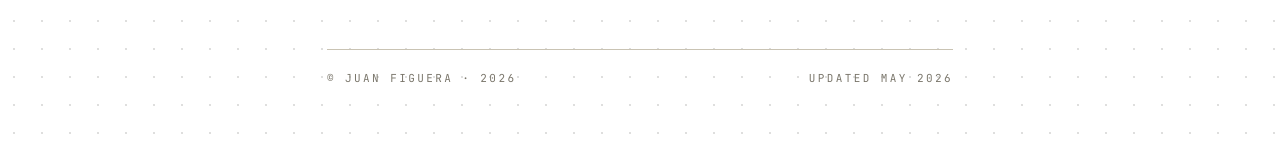
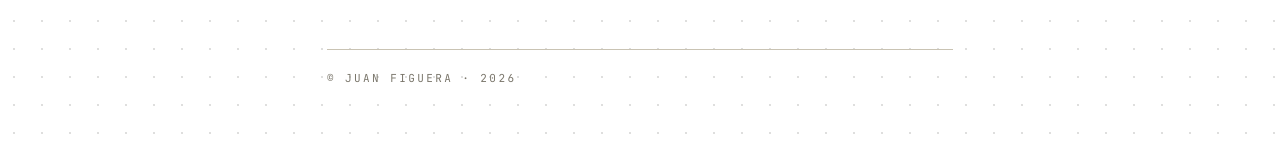
Before and after one commit to juanfiguera/juanfiguera.github.io, a Next.js app: page / in a window 1280 px wide. Shown: the part 6545-6703 px from the top of the page. Built offline with nearby package versions, Linux system fonts and the light colour scheme.

Commit message:
chore: remove "Updated May 2026" from footer
Co-Authored-By: Claude Opus 4.8 (1M context) <noreply@anthropic.com>

```diff
--- a/app/components/Footer.tsx
+++ b/app/components/Footer.tsx
@@ -4,7 +4,6 @@ export function Footer() {
   return (
     <Reveal as="footer" className="foot">
       <span>© Juan Figuera · 2026</span>
-      <span>Updated May 2026</span>
     </Reveal>
   );
 }
```
